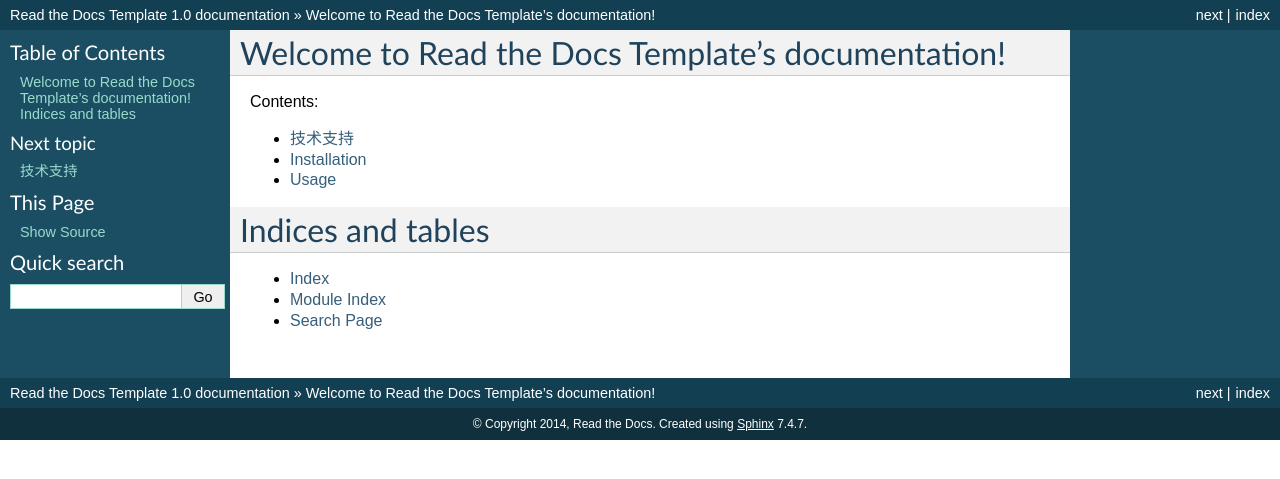
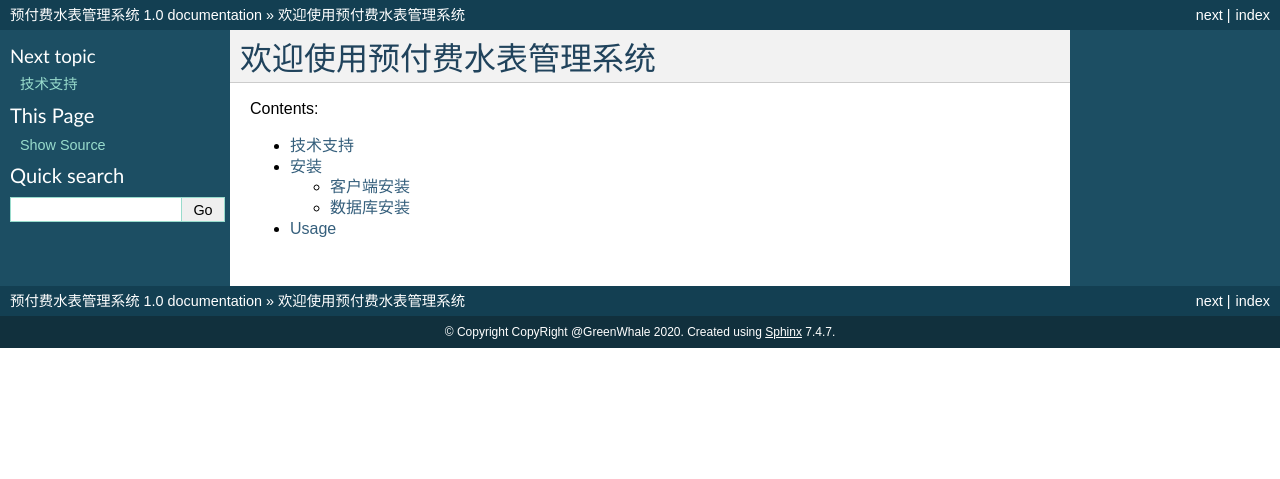
Before and after one commit to Witchie/Doc-PrepaidWaterMeterSystem, a Sphinx documentation site: the page built from docs/index.rst, in a window 1280 px wide. Shown: the top 479 px of the page. Built offline with Sphinx 7.4.7, drawn with Linux system fonts in a browser that asks for light colours.

Commit message:
重新修改

```diff
--- a/AUTHORS.rst
+++ b/AUTHORS.rst
@@ -1,6 +1,5 @@
 技术支持
 -------
 
-
 * 安装问题请找梁凤菊 技术支持  RD49@changdewm.com
 * 错误异常请找王雪飞 研发  wxf909149916@hotmail.com
--- a/docs/conf.py
+++ b/docs/conf.py
@@ -43,8 +43,8 @@
 master_doc = 'index'
 
 # General information about the project.
-project = u'Read the Docs Template'
-copyright = u'2014, Read the Docs'
+project = u'预付费水表管理系统'
+copyright = u'CopyRight @GreenWhale 2020'
 
 # The version info for the project you're documenting, acts as replacement for
 # |version| and |release|, also used in various other places throughout the
@@ -196,8 +196,8 @@
 # (source start file, target name, title,
 #  author, documentclass [howto, manual, or own class]).
 latex_documents = [
-  ('index', 'ReadtheDocsTemplate.tex', u'Read the Docs Template Documentation',
-   u'Read the Docs', 'manual'),
+  ('index', 'ReadtheDocsTemplate.tex', u'预付费水表管理系统',
+   u'操作手册', 'manual'),
 ]
 
 # The name of an image file (relative to this directory) to place at the top of
@@ -226,8 +226,8 @@
 # One entry per manual page. List of tuples
 # (source start file, name, description, authors, manual section).
 man_pages = [
-    ('index', 'readthedocstemplate', u'Read the Docs Template Documentation',
-     [u'Read the Docs'], 1)
+    ('index', 'readthedocstemplate', u'预付费水表管理系统',
+     [u'操作手册'], 1)
 ]
 
 # If true, show URL addresses after external links.
@@ -240,8 +240,8 @@
 # (source start file, target name, title, author,
 #  dir menu entry, description, category)
 texinfo_documents = [
-  ('index', 'ReadtheDocsTemplate', u'Read the Docs Template Documentation',
-   u'Read the Docs', 'ReadtheDocsTemplate', 'One line description of project.',
+  ('index', 'ReadtheDocsTemplate', u'预付费水表管理系统',
+   u'操作手册', 'ReadtheDocsTemplate', 'One line description of project.',
    'Miscellaneous'),
 ]
 
--- a/docs/history.rst
+++ /dev/null
@@ -1 +0,0 @@
-.. include:: ../HISTORY.rst
--- a/docs/index.rst
+++ b/docs/index.rst
@@ -1,9 +1,4 @@
-.. Read the Docs Template documentation master file, created by
-   sphinx-quickstart on Tue Aug 26 14:19:49 2014.
-   You can adapt this file completely to your liking, but it should at least
-   contain the root `toctree` directive.
-
-Welcome to Read the Docs Template's documentation!
+欢迎使用预付费水表管理系统
 ==================================================
 
 Contents:
@@ -13,12 +8,3 @@
    :glob:
 
    *
-
-
-
-Indices and tables
-==================
-
-* :ref:`genindex`
-* :ref:`modindex`
-* :ref:`search`
--- a/docs/installation.rst
+++ b/docs/installation.rst
@@ -1,7 +1,9 @@
 ============
-Installation
+安装
 ============
 
-Install the package with pip::
+客户端安装
+-----------
 
-    $ pip install read-the-docs-template
+数据库安装
+------------
```
